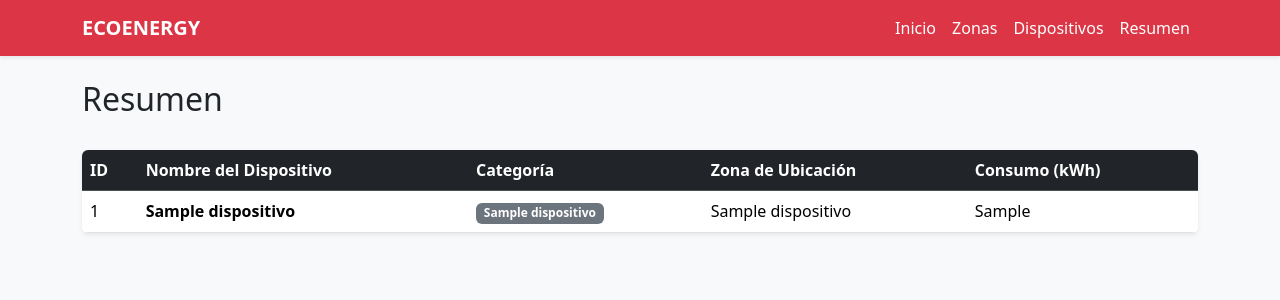
After one commit to MarcosOrtiz07/django-p2c1-OrtizMarcos, a Django app: template templates/resumen.html in a window 1280 px wide. The commit adds this page. Shown: the top 300 px of the page. Run offline with Django 5.2, Linux system fonts and the light colour scheme; the template is opened without the code that fills it: most values are stand-ins (such as "Sample title", 1, 10 or a date in 2020); some libraries are stand-ins or nearby versions.

Commit message:
Add files via upload
prueba

```diff
--- a/templates/base.html
+++ b/templates/base.html
@@ -26,6 +26,9 @@
                 <li class="nav-item">
                     <a class="nav-link text-white" href="{% url 'dispositivos_list' %}">Dispositivos</a>
                 </li>
+                <li class="nav-item">
+                    <a class="nav-link text-white" href="{%url 'resumen_zonas' %}">Resumen</a>
+                </li>
             </ul>
         </div>
     </div>
--- a/templates/dispositivos_list.html
+++ b/templates/dispositivos_list.html
@@ -36,7 +36,7 @@
         </div>
         {% else %}
         <div class="alert alert-warning" role="alert">
-            No hay dispositivos registrados en el sistema.
+            No hay dispositivos registrados con esa id en el sistema.
         </div>
         {% endif %}
     </div>
--- /dev/null
+++ b/templates/resumen.html
@@ -0,0 +1,44 @@
+{% extends "base.html" %}
+
+{% block content %}
+<div class="row mb-4">
+    <div class="col">
+        <h2>Resumen</h2>
+    </div>
+</div>
+
+<div class="row">
+    <div class="col">
+        {% if dispositivos %}
+        <div class="table-responsive bg-white rounded shadow-sm">
+            <table class="table table-hover mb-0">
+                <thead class="table-dark">
+                    <tr>
+                        <th>ID</th>
+                        <th>Nombre del Dispositivo</th>
+                        <th>Categoría</th>
+                        <th>Zona de Ubicación</th>
+                        <th>Consumo (kWh)</th>
+                    </tr>
+                </thead>
+                <tbody>
+                    {% for disp in dispositivos %}
+                    <tr>
+                        <td>{{ disp.id }}</td>
+                        <td><strong>{{ disp.nombre }}</strong></td>
+                        <td><span class="badge bg-secondary">{{ disp.categoria_nombre }}</span></td>
+                        <td>{{ disp.zona_nombre }}</td>
+                        <td>{{ disp.consumo_kwh }}</td>
+                    </tr>
+                    {% endfor %}
+                </tbody>
+            </table>
+        </div>
+        {% else %}
+        <div class="alert alert-warning" role="alert">
+            No hay dispositivos registrados en el sistema.
+        </div>
+        {% endif %}
+    </div>
+</div>
+{% endblock %}
--- a/templates/zona_detail.html
+++ b/templates/zona_detail.html
@@ -40,12 +40,11 @@
     <div class="col-md-3">
         <div class="card shadow-sm border-danger mb-3 h-100">
             <div class="card-body d-flex flex-column justify-content-center">
-                <h6 class="text-danger text-uppercase fw-bold mb-2">Estado</h6>
                 <h4 class="mb-0">
                     {% if estado == 'ALERTA' %}
-                        <span class="badge bg-danger rounded-pill px-3 py-2"><span aria-hidden="true">⚠️</span> ALERTA</span>
+                        <span class="badge bg-danger rounded-pill px-3 py-2"><span aria-hidden="true"></span> ALERTA</span>
                     {% else %}
-                        <span class="badge border border-danger text-danger bg-white rounded-pill px-3 py-2"><span aria-hidden="true">✅</span> NORMAL</span>
+                    <h6 class="text-success text-uppercase fw-bold mb-2">Dentro del limite</h6>
                     {% endif %}
                 </h4>
             </div>
```
